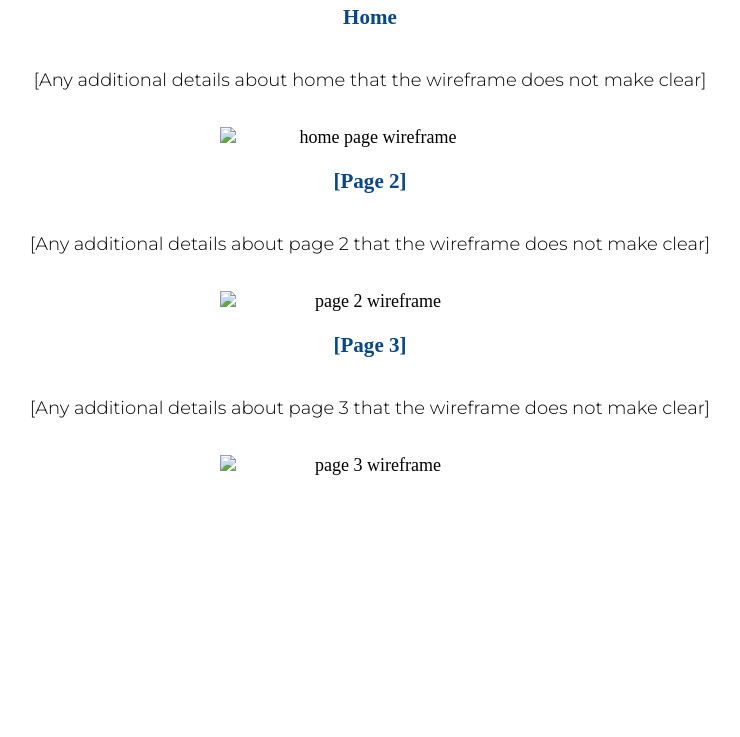
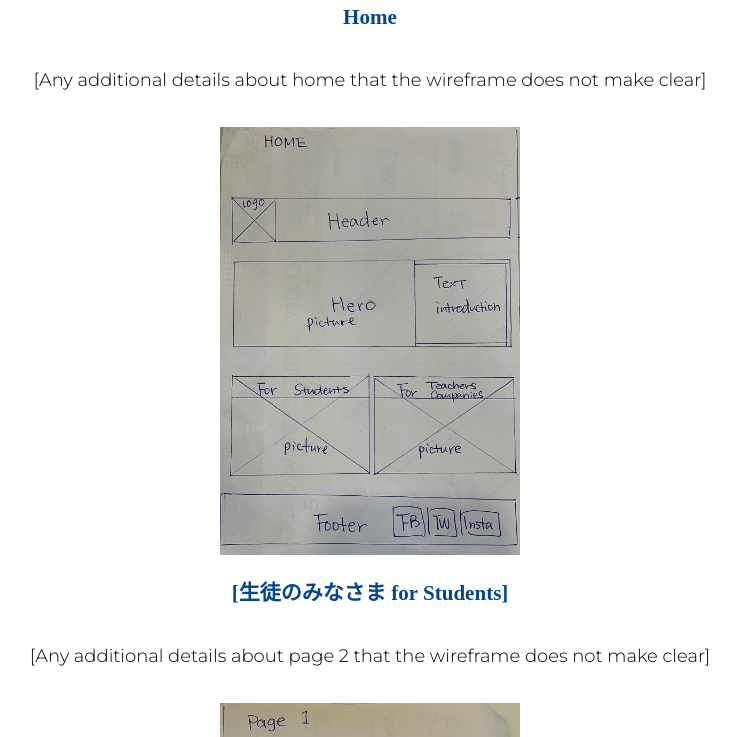
Before and after one commit to yukarihall/wdd130, a plain HTML site: page saclab/site-plan.html in a window 1280 px wide. Shown: the part 4760-5497 px from the top of the page, without its empty margins (270-1010 px from the left). Before the commit the page ends 5308 px from the top, so only its background shows below. Drawn offline with Linux system fonts and the light colour scheme.

Commit message:
saclab wireframe

```diff
--- a/saclab/site-plan.html
+++ b/saclab/site-plan.html
@@ -175,19 +175,19 @@
       <p>
         [Any additional details about home that the wireframe does not make clear]
       </p>
-      <img src="#" alt="home page wireframe">
+      <img src="Home_wire.jpg" alt="home page wireframe">
 
-      <h3>[Page 2]</h3>
+      <h3>[生徒のみなさま for Students]</h3>
       <p>
         [Any additional details about page 2 that the wireframe does not make clear]
       </p>
-      <img src="#" alt="page 2 wireframe">
+      <img src="Page2_wire.jpg" alt="page 2 wireframe">
 
-      <h3>[Page 3]</h3>
+      <h3>[先生・企業のみなさま for Teachers and Companies]</h3>
       <p>
         [Any additional details about page 3 that the wireframe does not make clear]
       </p>
-      <img src="#" alt="page 3 wireframe">
+      <img src="Page3-wire.jpg" alt="page 3 wireframe">
     </main>
   </body>
 
```
Also changed, not shown: saclab/Home_wire.jpg (added), saclab/Page2_wire.jpg (added), saclab/Page3-wire.jpg (added).
